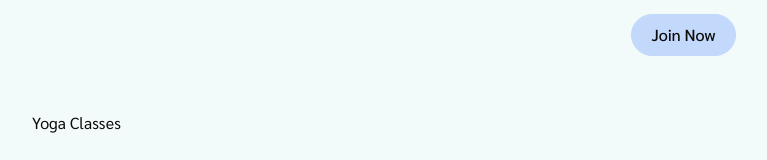
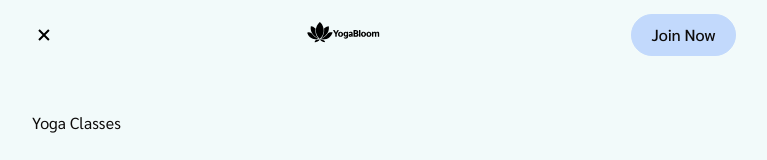
Before and after one commit to VasylPidkaminetskuy/yogabloom-project, a plain HTML site: page index.html in a window 1280 px wide. Both pictures are taken after a click on the button 300 px from the left and 36 px from the top of the page. Shown: the top 160 px of the page, without its empty margins (256-1023 px from the left). Drawn offline with nearby package versions, Linux system fonts and the light colour scheme.

Commit message:
Deploying to gh-pages from @ VasylPidkaminetskuy/yogabloom-project@7618b5afa24887367904fa6813c828b059a5f84a 🚀

```diff
--- a/index.html
+++ b/index.html
@@ -45,14 +45,14 @@
     <div class="brg-button-wrapper">
       <button class="brg-button" data-menu-open>
         <svg class="brg-button-svg" width="24" height="24">
-          <use href="../images/icons.svg#icon-menu"></use>
+          <use href="/yogabloom-project/assets/icons-Dbdr5HYN.svg#icon-menu"></use>
         </svg>
       </button>
     </div>
     <div class="header-logo">
       <a href="../index.html">
         <svg class="header-logo-svg" width="75" height="32">
-          <use href="../images/icons.svg#icon-company-logo"></use>
+          <use href="/yogabloom-project/assets/icons-Dbdr5HYN.svg#icon-company-logo"></use>
         </svg>
       </a>
     </div>
@@ -68,11 +68,11 @@
       <div class="mobile-menu-top">
         <button type="button" class="mobile-close-btn" data-menu-close>
           <svg class="mobile-close-icon" width="24" height="24">
-            <use href="../images/icons.svg#icon-close"></use>
+            <use href="/yogabloom-project/assets/icons-Dbdr5HYN.svg#icon-close"></use>
           </svg>
         </button>
         <svg class="mobile-logo" width="75" height="32">
-          <use href="../images/icons.svg#icon-company-logo"></use>
+          <use href="/yogabloom-project/assets/icons-Dbdr5HYN.svg#icon-company-logo"></use>
         </svg>
         <div class="mobile-button-container">
           <a href="../partials/pricing.html" class="header-btn">
```
